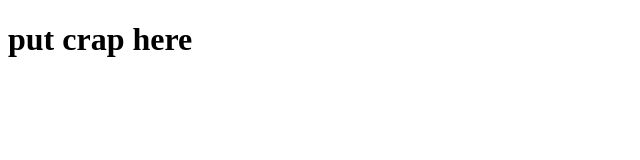
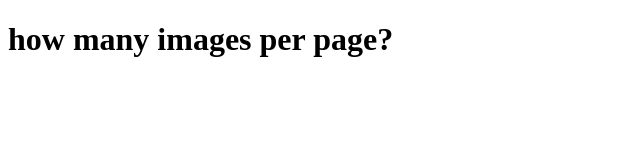
Before and after one commit to sadgimkitgamer/fossils_image_compile, a plain HTML site: page index.html in a window 1280 px wide. Shown: the whole page, without its empty margins (0-640 px from the left). Drawn offline with Linux system fonts and the light colour scheme.

Commit message:
Update index.html

```diff
--- a/index.html
+++ b/index.html
@@ -5,8 +5,9 @@
 </head>
 <body>
 
-<h1>put crap here</h1>
-<p></p>
+<h1>how many images per page?</h1> <br>
+
+
 
 </body>
 </html>
```
